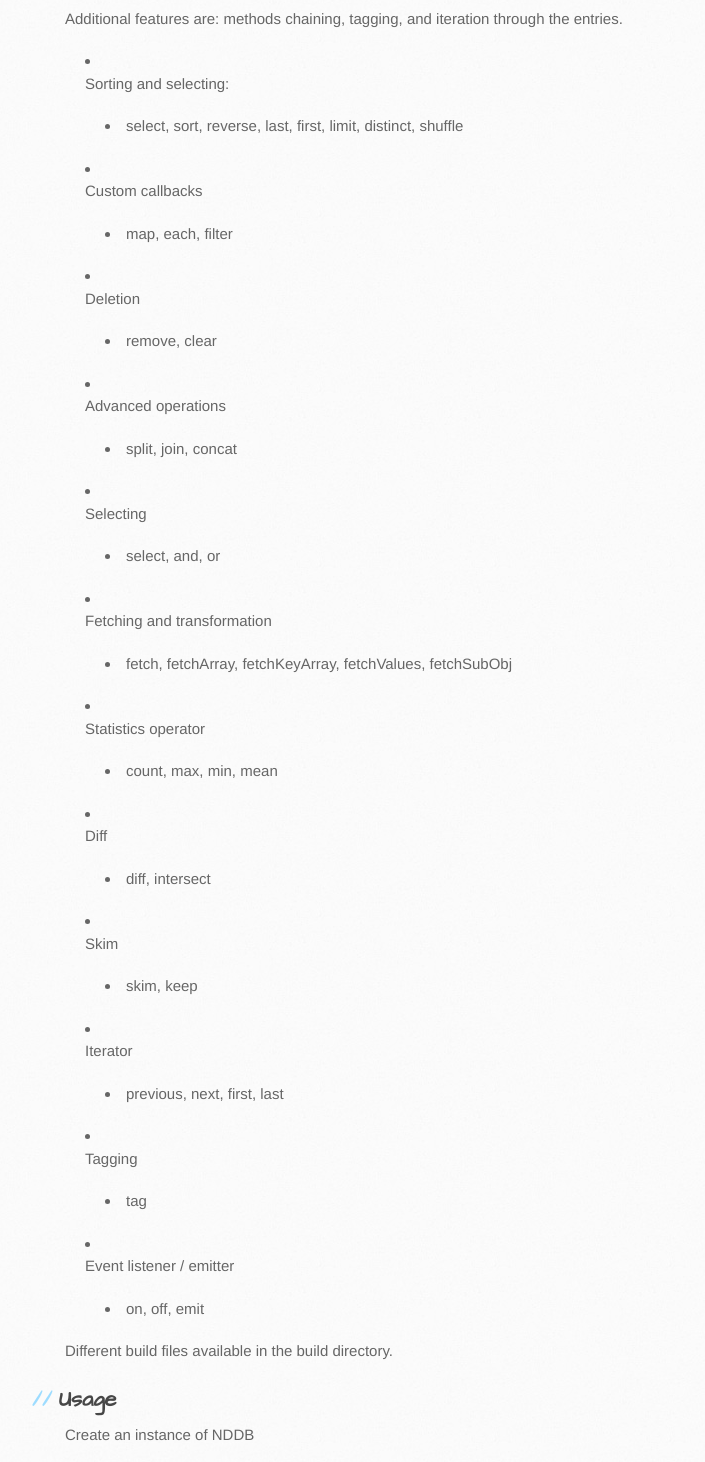
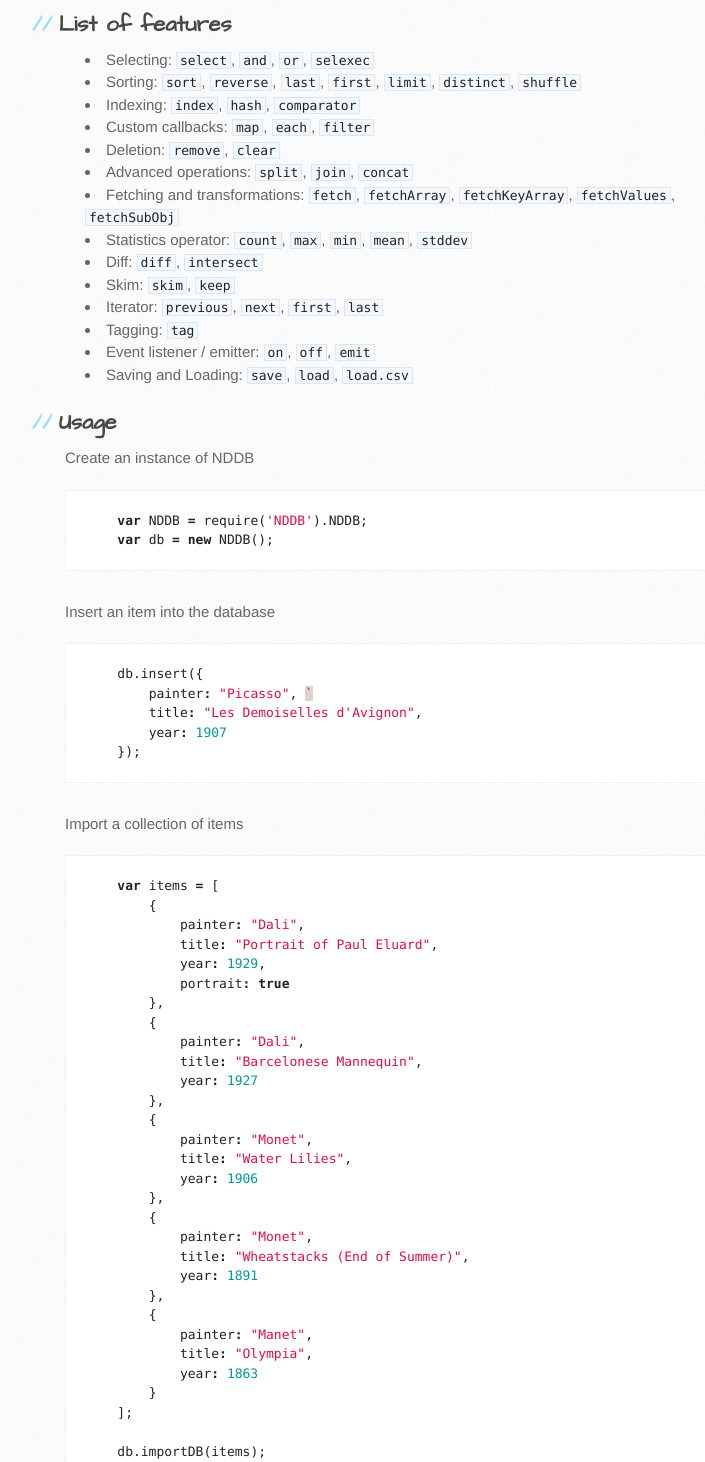
Before and after one commit to nodeGame/NDDB, a website: page index.html in a window 1280 px wide. Shown: the part 960-2422 px from the top of the page, without its empty margins (105-810 px from the left). Drawn offline with Linux system fonts and the light colour scheme.

```diff
--- a/index.html
+++ b/index.html
@@ -49,97 +49,38 @@
 <p>Whenever an object is inserted that matches one of the indexing functions
 an hash is produced, and the element is added to one of the indexes.</p>
 
-<p>Additional features are: methods chaining, tagging, and iteration
-through the entries.</p>
+<h2>List of features</h2>
 
 <ul>
-<li>
-<p>Sorting and selecting:</p>
-
-<ul>
-<li>select, sort, reverse, last, first, limit, distinct, shuffle</li>
-</ul>
+<li>Selecting: <code>select</code>, <code>and</code>, <code>or</code>, <code>selexec</code>
 </li>
-<li>
-<p>Custom callbacks</p>
-
-<ul>
-<li>map, each, filter</li>
-</ul>
+<li>Sorting: <code>sort</code>, <code>reverse</code>, <code>last</code>, <code>first</code>, <code>limit</code>, <code>distinct</code>, <code>shuffle</code>
 </li>
-<li>
-<p>Deletion</p>
-
-<ul>
-<li>remove, clear</li>
-</ul>
+<li>Indexing: <code>index</code>, <code>hash</code>, <code>comparator</code>
 </li>
-<li>
-<p>Advanced operations</p>
-
-<ul>
-<li>split, join, concat</li>
-</ul>
+<li>Custom callbacks: <code>map</code>, <code>each</code>, <code>filter</code>
 </li>
-<li>
-<p>Selecting</p>
-
-<ul>
-<li>select, and, or</li>
-</ul>
+<li>Deletion: <code>remove</code>, <code>clear</code>
 </li>
-<li>
-<p>Fetching and transformation</p>
-
-<ul>
-<li>fetch, fetchArray, fetchKeyArray, fetchValues, fetchSubObj</li>
-</ul>
+<li>Advanced operations: <code>split</code>, <code>join</code>, <code>concat</code>
 </li>
-<li>
-<p>Statistics operator</p>
-
-<ul>
-<li>count, max, min, mean</li>
-</ul>
+<li>Fetching and transformations: <code>fetch</code>, <code>fetchArray</code>, <code>fetchKeyArray</code>, <code>fetchValues</code>, <code>fetchSubObj</code>
 </li>
-<li>
-<p>Diff</p>
-
-<ul>
-<li>diff, intersect</li>
-</ul>
+<li>Statistics operator: <code>count</code>, <code>max</code>, <code>min</code>, <code>mean</code>, <code>stddev</code>
 </li>
-<li>
-<p>Skim</p>
-
-<ul>
-<li>skim, keep</li>
-</ul>
+<li>Diff: <code>diff</code>, <code>intersect</code>
 </li>
-<li>
-<p>Iterator</p>
-
-<ul>
-<li>previous, next, first, last</li>
-</ul>
+<li>Skim: <code>skim</code>, <code>keep</code>
 </li>
-<li>
-<p>Tagging</p>
-
-<ul>
-<li>tag</li>
-</ul>
+<li>Iterator: <code>previous</code>, <code>next</code>, <code>first</code>, <code>last</code>
 </li>
-<li>
-<p>Event listener / emitter</p>
-
-<ul>
-<li>on, off, emit</li>
-</ul>
+<li>Tagging: <code>tag</code>
 </li>
-</ul><p>Different build files available in the build directory.</p>
-
-<h2>Usage</h2>
+<li>Event listener / emitter: <code>on</code>, <code>off</code>, <code>emit</code>
+</li>
+<li>Saving and Loading: <code>save</code>, <code>load</code>, <code>load.csv</code>
+</li>
+</ul><h2>Usage</h2>
 
 <p>Create an instance of NDDB</p>
 
@@ -150,7 +91,7 @@
 <p>Insert an item into the database</p>
 
 <div class="highlight"><pre>    <span class="nx">db</span><span class="p">.</span><span class="nx">insert</span><span class="p">({</span>
-        <span class="nx">painter</span><span class="o">:</span> <span class="s2">"Picasso"</span><span class="p">,</span>
+        <span class="nx">painter</span><span class="o">:</span> <span class="s2">"Picasso"</span><span class="p">,</span> <span class="err">`</span>
         <span class="nx">title</span><span class="o">:</span> <span class="s2">"Les Demoiselles d'Avignon"</span><span class="p">,</span>
         <span class="nx">year</span><span class="o">:</span> <span class="mi">1907</span>
     <span class="p">});</span>
@@ -292,7 +233,7 @@
     <span class="p">});</span>
 </pre></div>
 
-<p>Define a custom indexing function that splits that gives direct access to the items of the database;</p>
+<p>Define a custom indexing function that gives fast direct access to the items of the database;</p>
 
 <div class="highlight"><pre>    <span class="nx">db</span><span class="p">.</span><span class="nx">i</span><span class="p">(</span><span class="s1">'pid'</span><span class="p">,</span> <span class="kd">function</span><span class="p">(</span><span class="nx">o</span><span class="p">)</span> <span class="p">{</span>
         <span class="k">return</span> <span class="nx">o</span><span class="p">.</span><span class="nx">id</span><span class="p">;</span>
@@ -324,7 +265,7 @@
       <span class="nx">I</span><span class="o">:</span>  <span class="p">{},</span>             <span class="c1">// Collection of indexing functions</span>
       <span class="nx">log</span><span class="o">:</span> <span class="nx">logFunc</span><span class="p">,</span>       <span class="c1">// Default stdout</span>
       <span class="nx">nddb_pointer</span><span class="o">:</span> <span class="mi">4</span><span class="p">,</span>    <span class="c1">// Set the pointer to element of index 4. </span>
-      <span class="nx">operations</span><span class="o">:</span> <span class="p">{</span>       <span class="c1">// Extends NDDB with a new operator available in select queries</span>
+      <span class="nx">operators</span><span class="o">:</span> <span class="p">{</span>       <span class="c1">// Extends NDDB with new operators for select queries</span>
         <span class="s1">'%'</span><span class="o">:</span> <span class="kd">function</span><span class="p">(</span><span class="nx">d</span><span class="p">,</span> <span class="nx">value</span><span class="p">,</span> <span class="nx">comparator</span><span class="p">){</span>
               <span class="k">return</span> <span class="kd">function</span><span class="p">(</span><span class="nx">elem</span><span class="p">)</span> <span class="p">{</span>
                 <span class="k">if</span> <span class="p">((</span><span class="nx">elem</span><span class="p">[</span><span class="nx">d</span><span class="p">]</span> <span class="o">%</span> <span class="nx">value</span><span class="p">)</span> <span class="o">===</span> <span class="mi">0</span><span class="p">)</span> <span class="p">{</span>
@@ -386,7 +327,15 @@
 
 <h2>ChangeLog</h2>
 
-<h3>0.7.0</h3>
+<h3>0.7.2</h3>
+
+<ul>
+<li>#selexec() shorthand  for select().execute()</li>
+<li>Fixed bug on emit('update')</li>
+<li>#tag() returns the tagged element</li>
+<li>#clear() removes all volatile data, not just the entries in the database</li>
+<li>Minor doc improvements</li>
+</ul><h3>0.7.0</h3>
 
 <ul>
 <li>More efficient selector engine. </li>
```
Also changed, not shown: params.json (+1 -1 lines).
